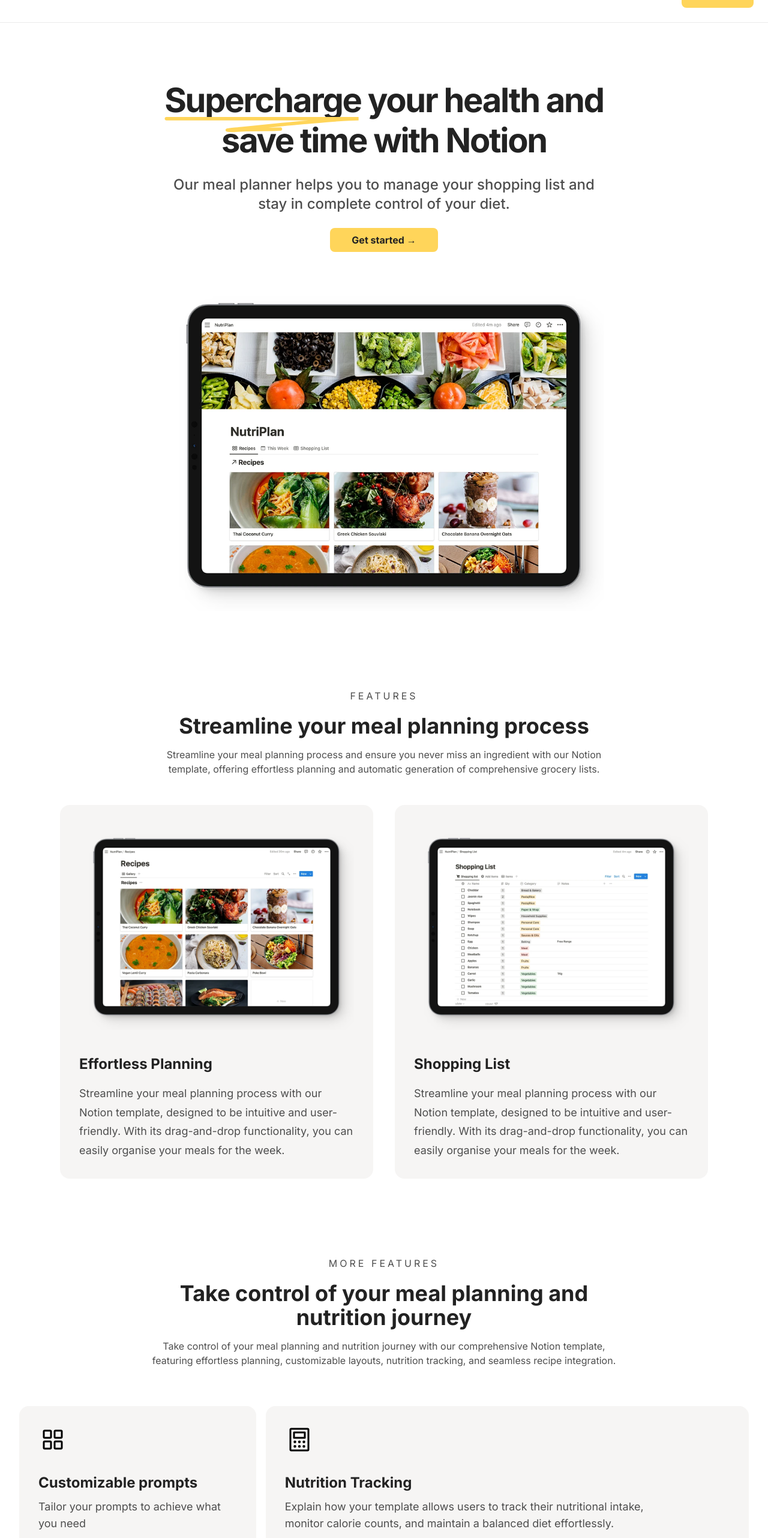
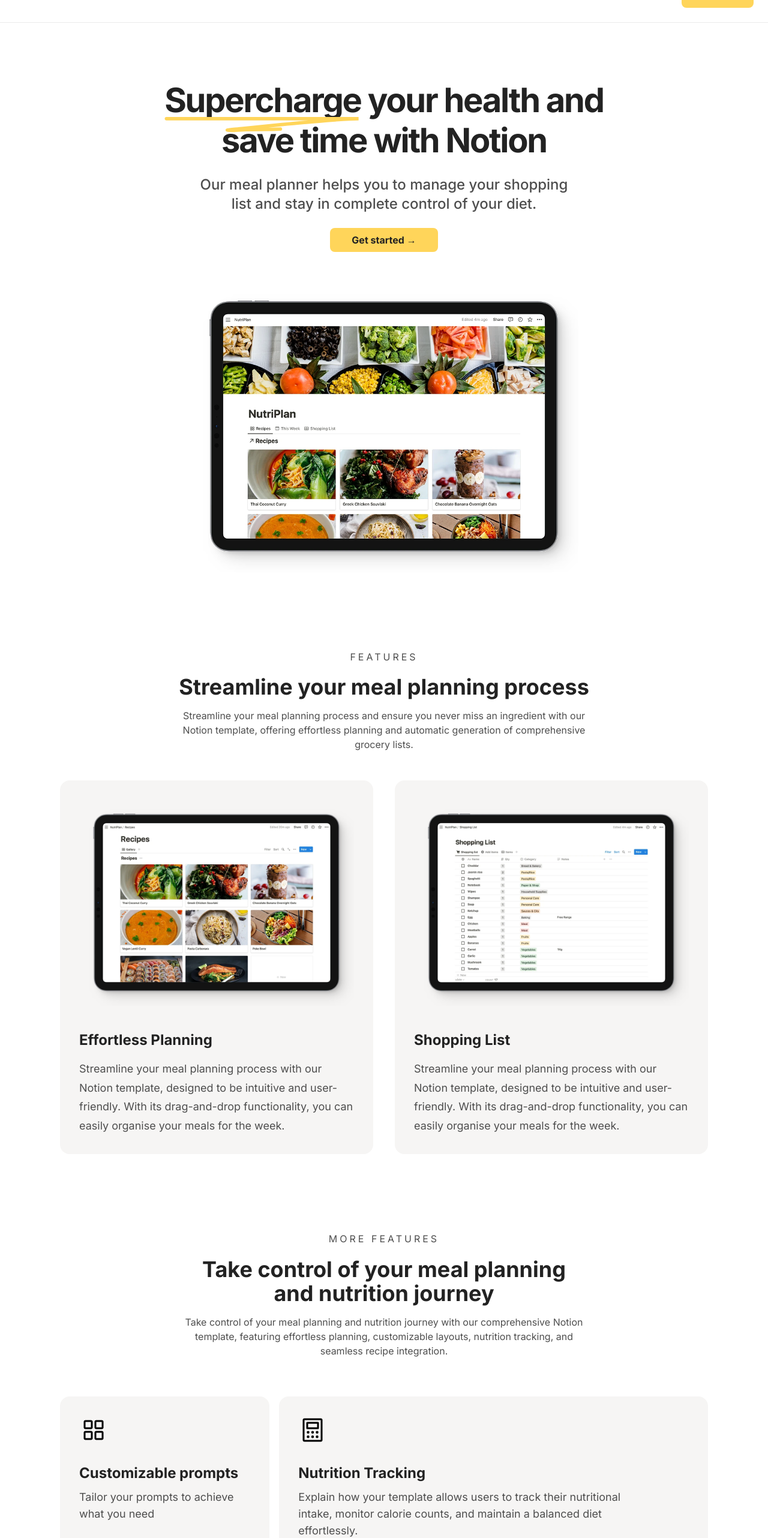
Before and after one commit to iamendy/culinai, a Next.js app: page / in a window 1280 px wide. Shown: the part 105-2669 px from the top of the page at 60% size. Built offline with nearby package versions, Linux system fonts and the light colour scheme.

Commit message:
update:noptimized for larger screens

```diff
--- a/src/components/CTA.tsx
+++ b/src/components/CTA.tsx
@@ -7,14 +7,16 @@
     <section className="py-12 px-6 lg:py-16 lg:px-8">
       <div
         className="bg-light p-4 rounded-[16px] flex flex-col space-y-5
-        md:w-[50%] md:mx-auto lg:flex-row lg:items-center lg:w-[70%] lg:p-16"
+        md:w-[50%] md:mx-auto lg:flex-row lg:items-center lg:w-[70%] lg:p-16 xl:w-[50%] xl:max-w-[1080px] xl:mx-auto"
       >
-        <div className="relative lg:order-1 lg:flex-1">
-          <Lines />
-          <Image src={planning} alt="Planning meals" />
+        <div className="lg:order-1 lg:flex-1">
+          <div className="relative w-[80%] ">
+            <Lines />
+            <Image src={planning} alt="Planning meals" />
+          </div>
         </div>
 
-        <div className="p-4 flex flex-col space-y-4 lg:flex-1">
+        <div className="p-4 flex flex-col gap-y-4 lg:flex-1">
           <h3 className="text-[28px] font-bold leading-[1.2em] text-base-100 lg:text-4xl lg:leading-[1.2em] lg:w-[90%]">
             The ultimate meal planner
           </h3>
--- a/src/components/Faq.tsx
+++ b/src/components/Faq.tsx
@@ -1,7 +1,7 @@
 const Faq = () => {
   return (
     <section className="py-12 px-6 lg:py-16 lg:px-8">
-      <div className="flex flex-col space-y-12 lg:space-y-16">
+      <div className="flex flex-col space-y-12 lg:space-y-16  xl:max-w-[1080px] xl:mx-auto">
         <div className="flex flex-col gap-y-4">
           <h3 className="tracking-[0.25em] leading-[1.7em] text-center">FAQ</h3>
           <h2
--- a/src/components/Features.tsx
+++ b/src/components/Features.tsx
@@ -5,7 +5,7 @@
 const Features = () => {
   return (
     <section className="py-12 px-6 lg:py-16 lg:px-8">
-      <div className="flex flex-col space-y-12 ">
+      <div className="flex flex-col space-y-12 xl:max-w-[1080px] xl:mx-auto">
         <div className="flex flex-col gap-y-4">
           <h3 className="tracking-[0.25em] leading-[1.7em] text-center">
             FEATURES
@@ -17,7 +17,7 @@
           >
             Streamline your meal planning process
           </h2>
-          <p className="text-sm text-center leading-[1.75em] md:w-[70%] md:mx-auto lg:text-base lg:w-[65%]">
+          <p className="text-sm text-center leading-[1.75em] md:w-[70%] md:mx-auto lg:text-base lg:w-[65%] ">
             Streamline your meal planning process and ensure you never miss an
             ingredient with our Notion template, offering effortless planning
             and automatic generation of comprehensive grocery lists.
--- a/src/components/Hero.tsx
+++ b/src/components/Hero.tsx
@@ -5,7 +5,7 @@
 const Hero = () => {
   return (
     <section className="py-8 px-4 lg:pt-24 lg:px-7 pb-16">
-      <header className="flex flex-col gap-y-12">
+      <header className="flex flex-col gap-y-12 xl:max-w-[1080px] xl:mx-auto">
         <div className="flex flex-col space-y-6">
           <h1
             className="font-inter font-bold tracking-[-0.04em] leading-[1.2em] text-base-100 text-4xl text-center
--- a/src/components/Join.tsx
+++ b/src/components/Join.tsx
@@ -8,10 +8,10 @@
         <p className="text-[16px] leading-[1.75em] lg:text-lg">
           Sign up to receive updates and discount
         </p>
-        <div className="bg-light px-2 py-1 flex justify-between rounded-md items-center lg:w-[50%] lg:mx-auto">
+        <div className="bg-light px-2 py-1 flex justify-between rounded-md items-center lg:w-[40%] lg:mx-auto">
           <input
             type="text"
-            className=" bg-light p-2 focus:outline-none focus-within:outline-none"
+            className=" bg-light p-2 focus:outline-none focus-within:outline-none lg:w-[60%]"
             placeholder="youremail@example.com"
           />
           <button className="bg-black text-white px-5 rounded-md py-3 leading-none">
--- a/src/components/MoreFeatures.tsx
+++ b/src/components/MoreFeatures.tsx
@@ -5,7 +5,7 @@
 const MoreFeatures = () => {
   return (
     <section className="py-12 px-6 lg:py-16 lg:px-8">
-      <div className="flex flex-col space-y-12 lg:space-y-16">
+      <div className="flex flex-col space-y-12 lg:space-y-16  xl:max-w-[1080px] xl:mx-auto">
         <div className="flex flex-col gap-y-4">
           <h3 className="tracking-[0.25em] leading-[1.7em] text-center">
             MORE FEATURES
--- a/src/components/icons/Quote.tsx
+++ b/src/components/icons/Quote.tsx
@@ -1,8 +1,8 @@
 const Quote = () => {
   return (
     <section className="py-32 px-8">
-      <div className="md:w-[70%] md:mx-auto">
-        <h1 className="font-bold text-base-100 text-[32px] text-center mb-3 lg:text-[48px]">
+      <div className="md:w-[70%] md:mx-auto xl:max-w-[1080px] xl:mx-auto">
+        <h1 className="font-bold text-base-100 text-[32px] text-center mb-3 lg:text-[48px] xl:w-[80%] xl:mx-auto">
           "By failing to prepare, you are preparing to fail"
         </h1>
         <p className="text-center lg:text-lg">- Benjamin Franklin</p>
```
